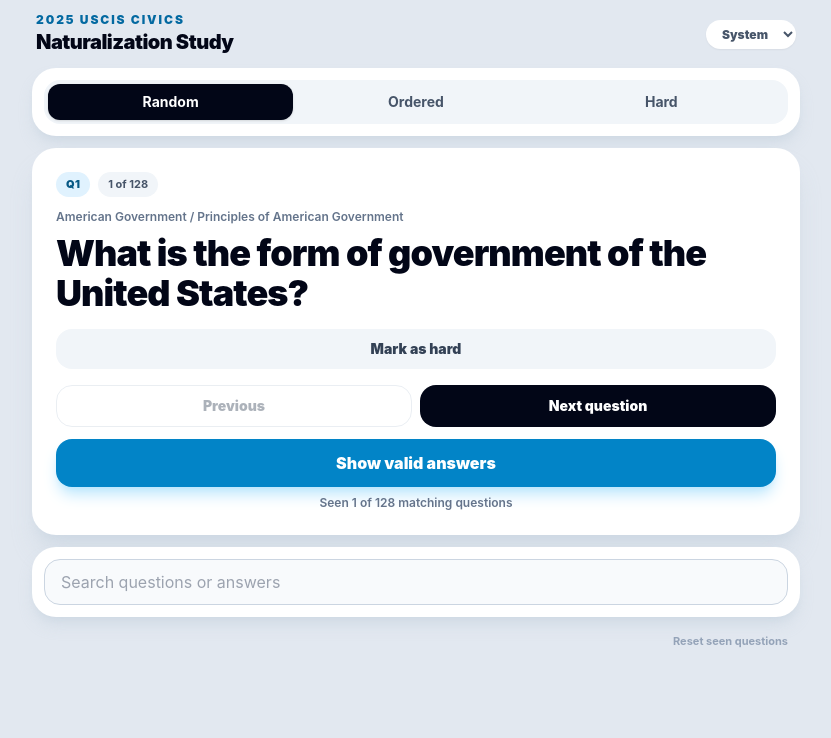
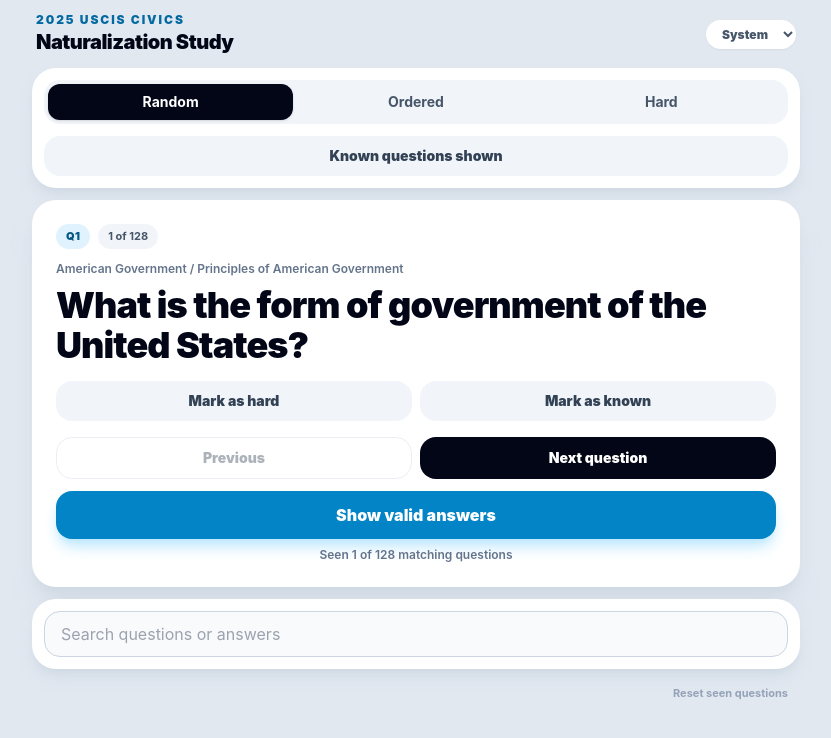
Before and after one commit to PabloZaiden/naturalization, a React (Vite) app: page / in a window 1280 px wide. Shown: the top 738 px of the page, without its empty margins (224-1055 px from the left). Built offline with nearby package versions, Linux system fonts and the light colour scheme.

Commit message:
feat: add known question marking and visibility toggle (#2)
Co-authored-by: Pablo Zaidenvoren <pablozaiden@users.noreply.github.com>

```diff
--- a/src/App.tsx
+++ b/src/App.tsx
@@ -21,6 +21,8 @@ type StoredState = {
   search: string;
   seenQuestionIds: number[];
   hardQuestionIds: number[];
+  knownQuestionIds: number[];
+  hideKnownQuestions: boolean;
   theme: ThemePreference;
 };
 
@@ -33,6 +35,8 @@ const defaultState: StoredState = {
   search: "",
   seenQuestionIds: [],
   hardQuestionIds: [],
+  knownQuestionIds: [],
+  hideKnownQuestions: false,
   theme: "system",
 };
 
@@ -66,6 +70,11 @@ function loadStoredState(): StoredState {
       search: typeof parsed.search === "string" ? parsed.search : "",
       seenQuestionIds: cleanStoredQuestionIds(parsed.seenQuestionIds),
       hardQuestionIds: cleanStoredQuestionIds(parsed.hardQuestionIds),
+      knownQuestionIds: cleanStoredQuestionIds(parsed.knownQuestionIds),
+      hideKnownQuestions:
+        typeof parsed.hideKnownQuestions === "boolean"
+          ? parsed.hideKnownQuestions
+          : defaultState.hideKnownQuestions,
       theme:
         parsed.theme === "light" || parsed.theme === "dark" || parsed.theme === "system"
           ? parsed.theme
@@ -126,6 +135,10 @@ function App() {
     () => new Set(state.hardQuestionIds),
     [state.hardQuestionIds],
   );
+  const knownQuestionIds = useMemo(
+    () => new Set(state.knownQuestionIds),
+    [state.knownQuestionIds],
+  );
   const normalizedSearch = state.search.trim().toLowerCase();
   const searchMatchedQuestions = useMemo(
     () =>
@@ -138,12 +151,31 @@ function App() {
     () => questions.filter((question) => hardQuestionIds.has(question.id)),
     [hardQuestionIds],
   );
+  const searchMatchedHardQuestions = useMemo(
+    () => searchMatchedQuestions.filter((question) => hardQuestionIds.has(question.id)),
+    [hardQuestionIds, searchMatchedQuestions],
+  );
+  const visibleMatchedQuestions = useMemo(
+    () =>
+      state.hideKnownQuestions
+        ? searchMatchedQuestions.filter((question) => !knownQuestionIds.has(question.id))
+        : searchMatchedQuestions,
+    [knownQuestionIds, searchMatchedQuestions, state.hideKnownQuestions],
+  );
+  const hiddenKnownCount = state.hideKnownQuestions
+    ? searchMatchedQuestions.length - visibleMatchedQuestions.length
+    : 0;
+  const hiddenKnownHardCount = state.hideKnownQuestions
+    ? searchMatchedHardQuestions.filter((question) => knownQuestionIds.has(question.id)).length
+    : 0;
+  const hiddenKnownActiveCount =
+    state.mode === "hard" ? hiddenKnownHardCount : hiddenKnownCount;
   const activeQuestions = useMemo(
     () =>
       state.mode === "hard"
-        ? searchMatchedQuestions.filter((question) => hardQuestionIds.has(question.id))
-        : searchMatchedQuestions,
-    [hardQuestionIds, searchMatchedQuestions, state.mode],
+        ? visibleMatchedQuestions.filter((question) => hardQuestionIds.has(question.id))
+        : visibleMatchedQuestions,
+    [hardQuestionIds, state.mode, visibleMatchedQuestions],
   );
   const currentQuestion =
     activeQuestions.find((question) => question.id === state.currentQuestionId) ??
@@ -166,6 +198,9 @@ function App() {
   );
   const isCurrentQuestionHard = currentQuestion
     ? hardQuestionIds.has(currentQuestion.id)
+    : false;
+  const isCurrentQuestionKnown = currentQuestion
+    ? knownQuestionIds.has(currentQuestion.id)
     : false;
   const activeSeenCount = activeQuestions.filter((question) =>
     seenQuestionIds.has(question.id),
@@ -300,6 +335,22 @@ function App() {
     });
   }
 
+  function toggleCurrentQuestionKnown() {
+    if (!currentQuestion) {
+      return;
+    }
+
+    setState((currentState) => {
+      const alreadyKnown = currentState.knownQuestionIds.includes(currentQuestion.id);
+      return {
+        ...currentState,
+        knownQuestionIds: alreadyKnown
+          ? currentState.knownQuestionIds.filter((id) => id !== currentQuestion.id)
+          : [...currentState.knownQuestionIds, currentQuestion.id],
+      };
+    });
+  }
+
   function resetSeenQuestions() {
     if (
       window.confirm(
@@ -317,15 +368,25 @@ function App() {
     activeQuestions.length > 0 && currentIndex >= 0
       ? `${currentIndex + 1} of ${activeQuestions.length}`
       : "0 of 0";
+  const emptyBecauseKnownHidden =
+    activeQuestions.length === 0 &&
+    state.hideKnownQuestions &&
+    (state.mode === "hard" ? hiddenKnownHardCount > 0 : hiddenKnownCount > 0);
   const emptyTitle =
     state.mode === "hard" && !hasHardQuestions
       ? "No hard questions yet"
+      : emptyBecauseKnownHidden
+        ? "Known questions are hidden"
         : state.mode === "hard"
           ? "No matching hard questions"
           : "No matching questions";
   const emptyDescription =
     state.mode === "hard" && !hasHardQuestions
       ? "Mark questions as hard from Random or Ordered mode, then come back here to study them."
+      : emptyBecauseKnownHidden
+        ? state.mode === "hard"
+          ? "Known hard questions are hidden. Show known questions to study them again."
+          : "All matching questions are marked as known and hidden. Show known questions to study them again."
         : "Try clearing your search to see more questions.";
 
   return (
@@ -373,6 +434,22 @@ function App() {
               ))}
             </div>
           </div>
+          <button
+            aria-pressed={state.hideKnownQuestions}
+            className={`mt-3 w-full rounded-2xl px-4 py-2.5 text-sm font-black transition ${
+              state.hideKnownQuestions
+                ? "bg-emerald-100 text-emerald-800 dark:bg-emerald-950 dark:text-emerald-200"
+                : "bg-slate-100 text-slate-700 dark:bg-slate-800 dark:text-slate-200"
+            }`}
+            type="button"
+            onClick={() => updateState({ hideKnownQuestions: !state.hideKnownQuestions })}
+          >
+            {state.hideKnownQuestions
+              ? `Known questions hidden${
+                  hiddenKnownCount > 0 ? ` (${hiddenKnownCount} hidden)` : ""
+                }`
+              : "Known questions shown"}
+          </button>
         </section>
 
         <section className="flex flex-col rounded-3xl bg-white p-4 shadow-xl shadow-slate-300/70 transition-colors dark:bg-slate-900 dark:shadow-black/30 sm:p-6">
@@ -401,6 +478,15 @@ function App() {
                     Study all questions
                   </button>
                 ) : null}
+                {emptyBecauseKnownHidden ? (
+                  <button
+                    className="rounded-2xl border border-slate-300 px-5 py-3 text-sm font-bold text-slate-700 dark:border-slate-700 dark:text-slate-200"
+                    type="button"
+                    onClick={() => updateState({ hideKnownQuestions: false })}
+                  >
+                    Show known questions
+                  </button>
+                ) : null}
               </div>
             </div>
           ) : (
@@ -422,6 +508,11 @@ function App() {
                     Hard
                   </span>
                 ) : null}
+                {isCurrentQuestionKnown ? (
+                  <span className="rounded-full bg-emerald-100 px-2.5 py-1 text-[11px] font-black uppercase tracking-wide text-emerald-800 dark:bg-emerald-950 dark:text-emerald-200">
+                    Known
+                  </span>
+                ) : null}
               </div>
 
               <p className="text-xs font-semibold text-slate-500 dark:text-slate-400">
@@ -431,8 +522,9 @@ function App() {
                 {currentQuestion.question}
               </h2>
 
+              <div className="mt-4 grid grid-cols-2 gap-2">
                 <button
-                className={`mt-4 rounded-2xl px-4 py-2.5 text-sm font-black transition ${
+                  className={`rounded-2xl px-4 py-2.5 text-sm font-black transition ${
                     isCurrentQuestionHard
                       ? "bg-rose-100 text-rose-800 dark:bg-rose-950 dark:text-rose-200"
                       : "bg-slate-100 text-slate-700 dark:bg-slate-800 dark:text-slate-200"
@@ -442,6 +534,18 @@ function App() {
                 >
                   {isCurrentQuestionHard ? "Marked as hard" : "Mark as hard"}
                 </button>
+                <button
+                  className={`rounded-2xl px-4 py-2.5 text-sm font-black transition ${
+                    isCurrentQuestionKnown
+                      ? "bg-emerald-100 text-emerald-800 dark:bg-emerald-950 dark:text-emerald-200"
+                      : "bg-slate-100 text-slate-700 dark:bg-slate-800 dark:text-slate-200"
+                  }`}
+                  type="button"
+                  onClick={toggleCurrentQuestionKnown}
+                >
+                  {isCurrentQuestionKnown ? "Marked as known" : "Mark as known"}
+                </button>
+              </div>
 
               <div className="grid grid-cols-2 gap-2 pt-4">
                 <button
@@ -498,6 +602,11 @@ function App() {
               <p className="mt-2 text-center text-xs font-semibold text-slate-500 dark:text-slate-400">
                 Seen {activeSeenCount} of {activeQuestions.length}{" "}
                 {state.mode === "hard" ? "hard" : "matching"} questions
+                {hiddenKnownActiveCount > 0
+                  ? `. ${hiddenKnownActiveCount} known ${
+                      hiddenKnownActiveCount === 1 ? "question is" : "questions are"
+                    } hidden.`
+                  : ""}
                 {unseenActiveQuestions.length === 0
                   ? ". All active questions have been seen."
                   : ""}
@@ -524,6 +633,12 @@ function App() {
               <h2 className="text-xs font-black uppercase tracking-wide text-slate-500 dark:text-slate-400">
                 {activeQuestions.length} search results
               </h2>
+              {hiddenKnownActiveCount > 0 ? (
+                <p className="mt-1 text-xs font-semibold text-slate-500 dark:text-slate-400">
+                  {hiddenKnownActiveCount} known{" "}
+                  {hiddenKnownActiveCount === 1 ? "question is" : "questions are"} hidden.
+                </p>
+              ) : null}
               <div className="mt-2 max-h-40 space-y-2 overflow-auto pr-1">
                 {activeQuestions.map((question) => (
                   <button
```
Lines whose indentation alone changed are shown as unchanged.
